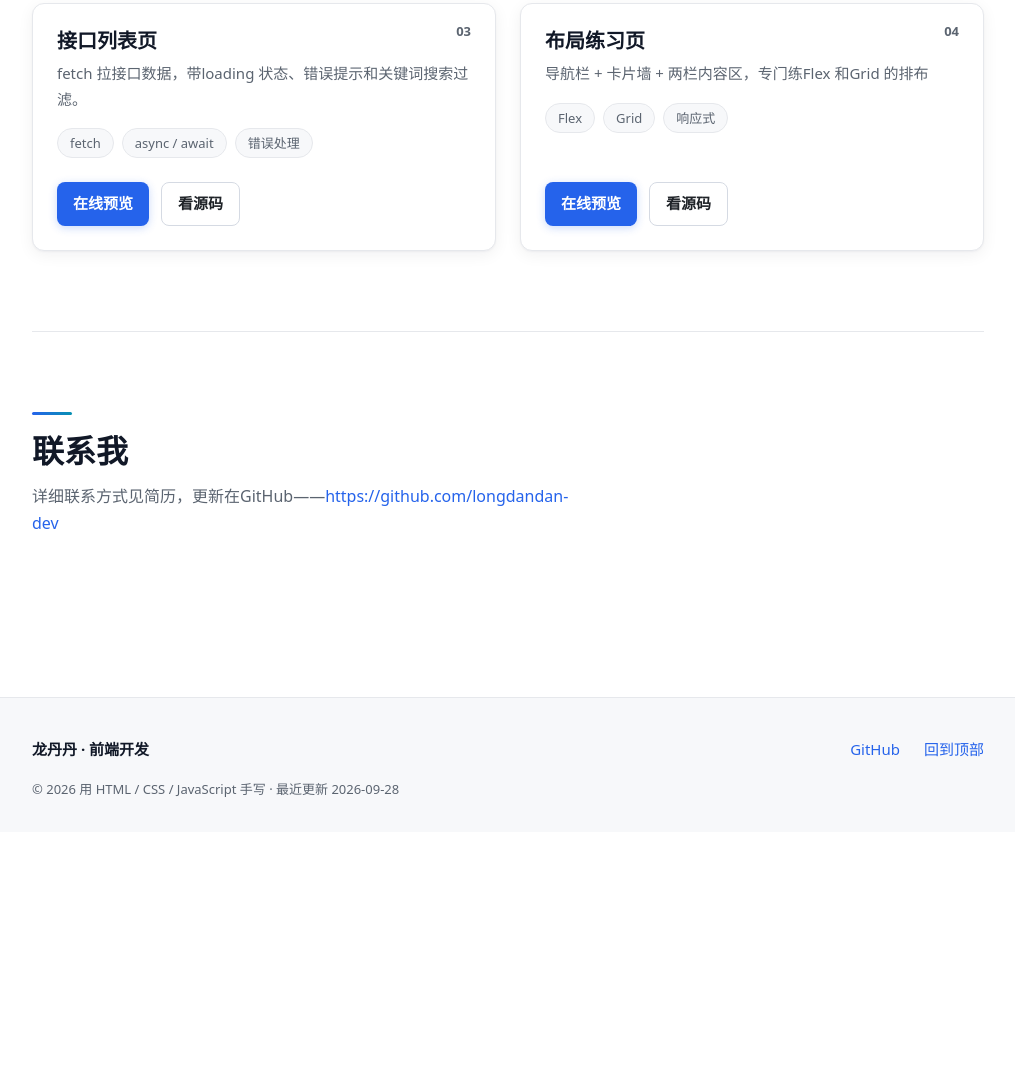
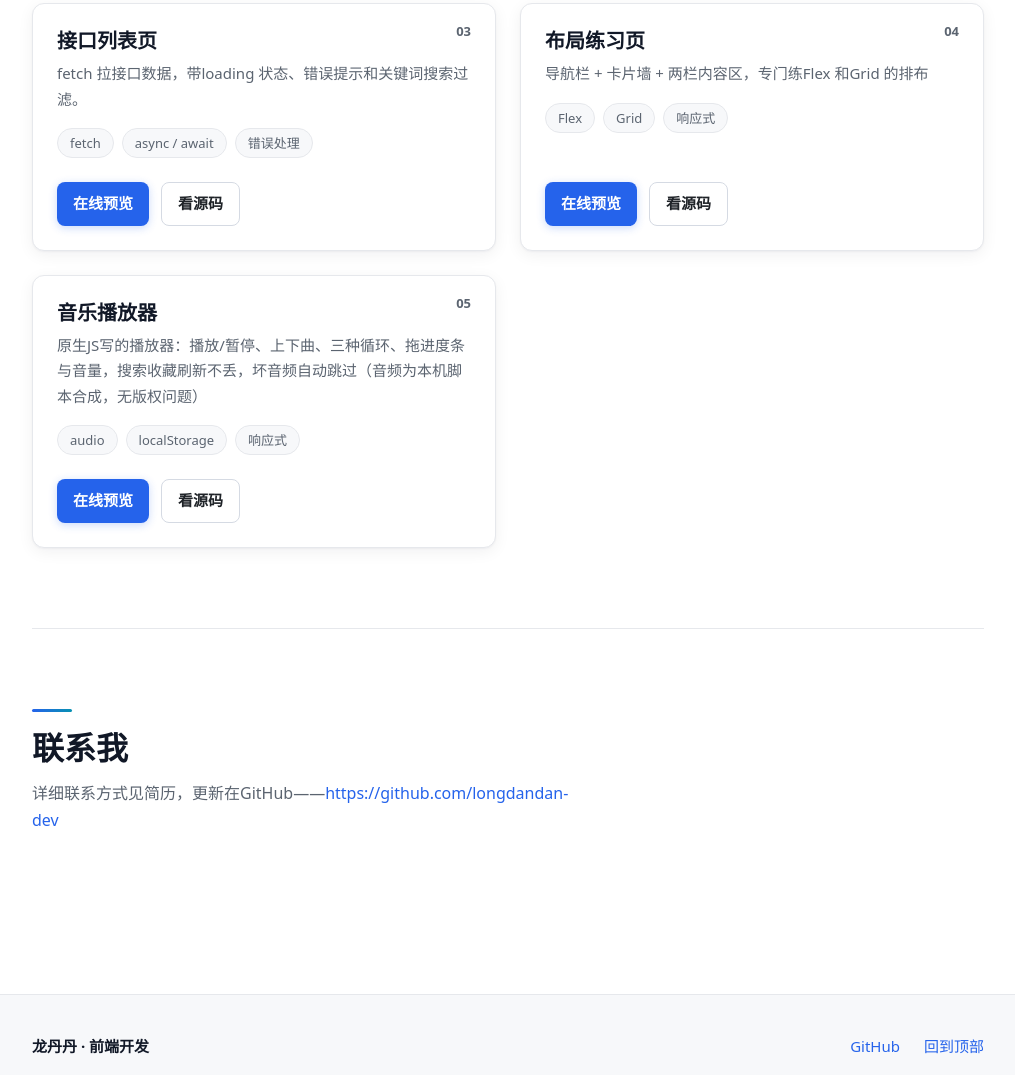
Before and after one commit to longdandan-dev/my-portfolio, a website built with Vite: page index.html in a window 1280 px wide. Shown: the part 2097-3172 px from the top of the page, without its empty margins (132-1147 px from the left). Before the commit the page ends 2929 px from the top, so only its background shows below. Built offline with nearby package versions, Linux system fonts and the light colour scheme.

Commit message:
作品集，新增第二个项目，音乐播放器

```diff
--- a/src/main.js
+++ b/src/main.js
@@ -29,6 +29,13 @@ const works = [
         tags:['Flex','Grid','响应式'],
         link:'https://github.com/longdandan-dev/js-practice/blob/main/25-布局练习页.html',
         demo:'https://longdandan-dev.github.io/js-practice/25-布局练习页.html',
+    },
+    {
+        title:'音乐播放器',
+        desc:'原生JS写的播放器：播放/暂停、上下曲、三种循环、拖进度条与音量，搜索收藏刷新不丢，坏音频自动跳过（音频为本机脚本合成，无版权问题）',
+        tags:['audio','localStorage','响应式'],
+        link:'https://github.com/longdandan-dev/music-player',
+        demo:'https://longdandan-dev.github.io/music-player/',
     },
 
 ];
```
Also changed, not shown: docs/assets/index-27zFBPYH.js (added, +17 -0 lines), docs/assets/index-BSth_cqY.js (deleted, +0 -17 lines), docs/index.html (+1 -1 lines).
